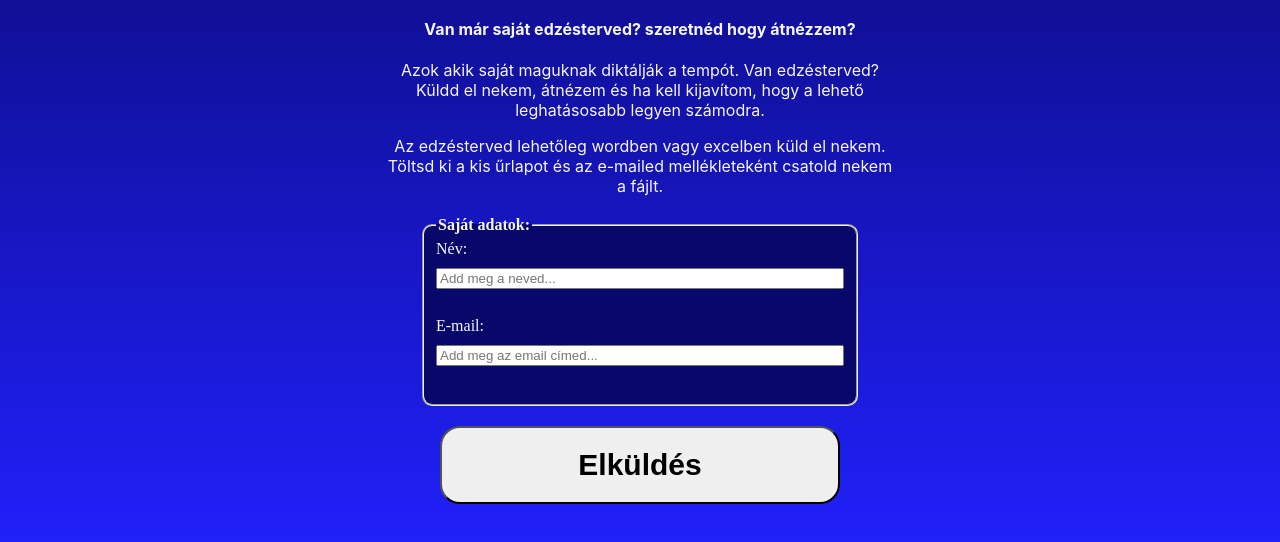
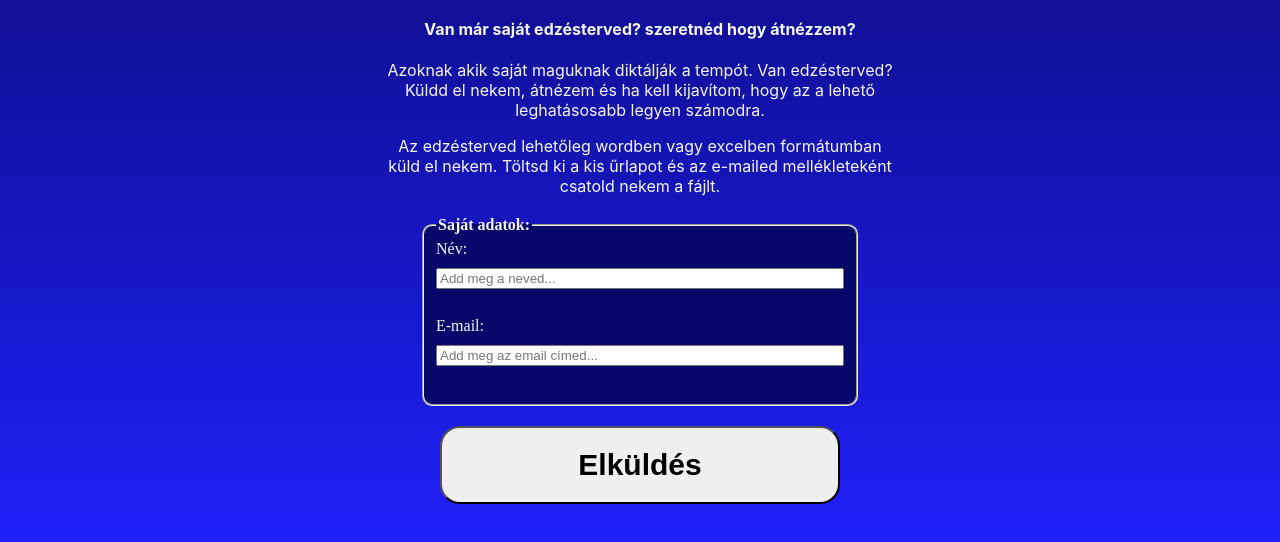
Before and after one commit to SBazsi/SBazsi.github.io, a plain HTML site: page ellenorzes.html in a window 1280 px wide. Shown: the part 256-798 px from the top of the page. Drawn offline with nearby package versions, Linux system fonts and the light colour scheme.

Commit message:
Update ellenorzes.html

```diff
--- a/ellenorzes.html
+++ b/ellenorzes.html
@@ -26,8 +26,8 @@
     <div class="container">
         <div class="szoveg">
             <h4>Van már saját edzésterved? szeretnéd hogy átnézzem?</h4>
-            <p>Azok akik saját maguknak diktálják a tempót. Van edzésterved? Küldd el nekem, átnézem és ha kell kijavítom, hogy a lehető leghatásosabb legyen számodra.</p>
-            <p>Az edzésterved lehetőleg wordben vagy excelben küld el nekem. Töltsd ki a kis űrlapot és az e-mailed mellékleteként csatold nekem a fájlt.</p>
+            <p>Azoknak akik saját maguknak diktálják a tempót. Van edzésterved? Küldd el nekem, átnézem és ha kell kijavítom, hogy az a lehető leghatásosabb legyen számodra.</p>
+            <p>Az edzésterved lehetőleg wordben vagy excelben formátumban küld el nekem. Töltsd ki a kis űrlapot és az e-mailed mellékleteként csatold nekem a fájlt.</p>
         </div>
         <form action="">
             <fieldset>
```
